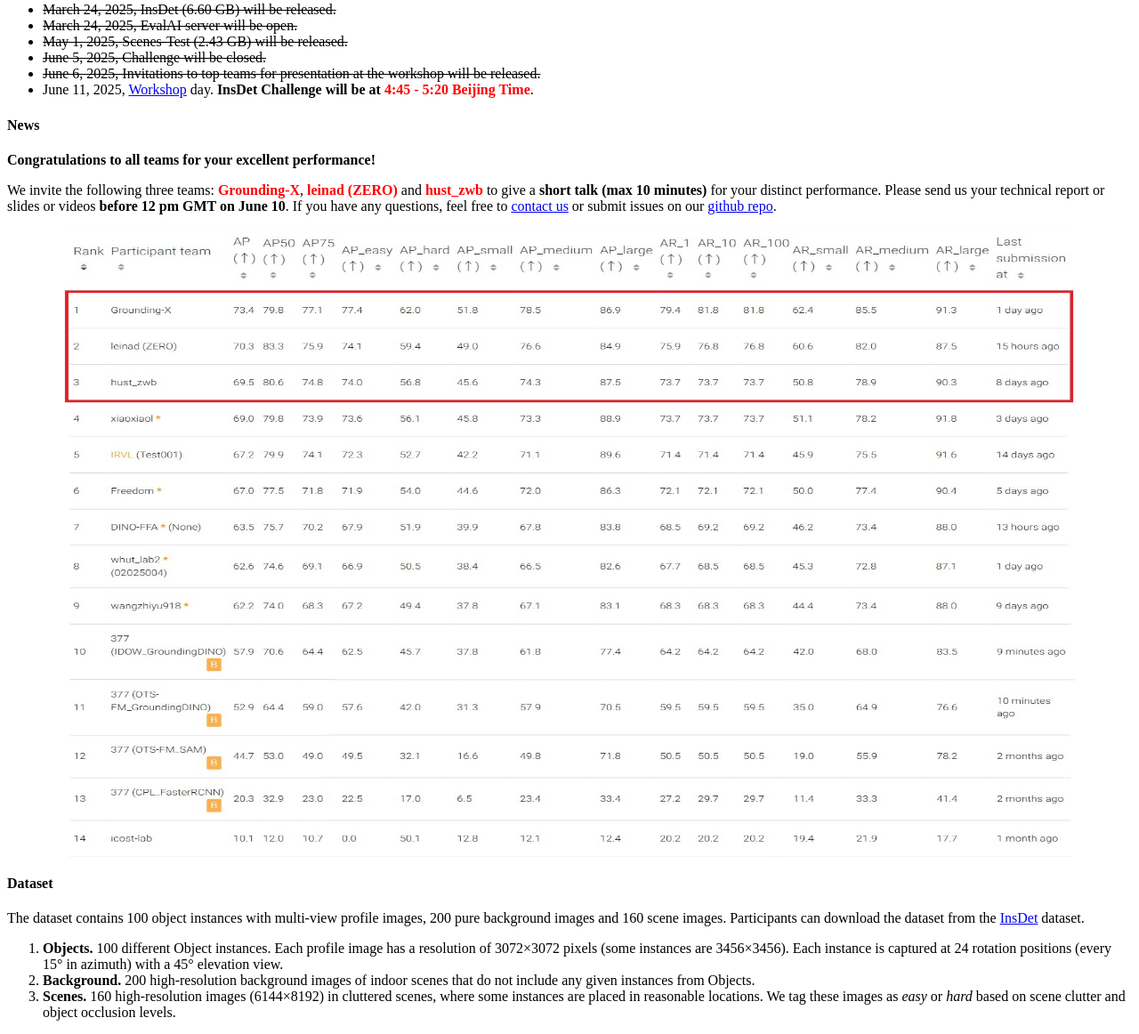
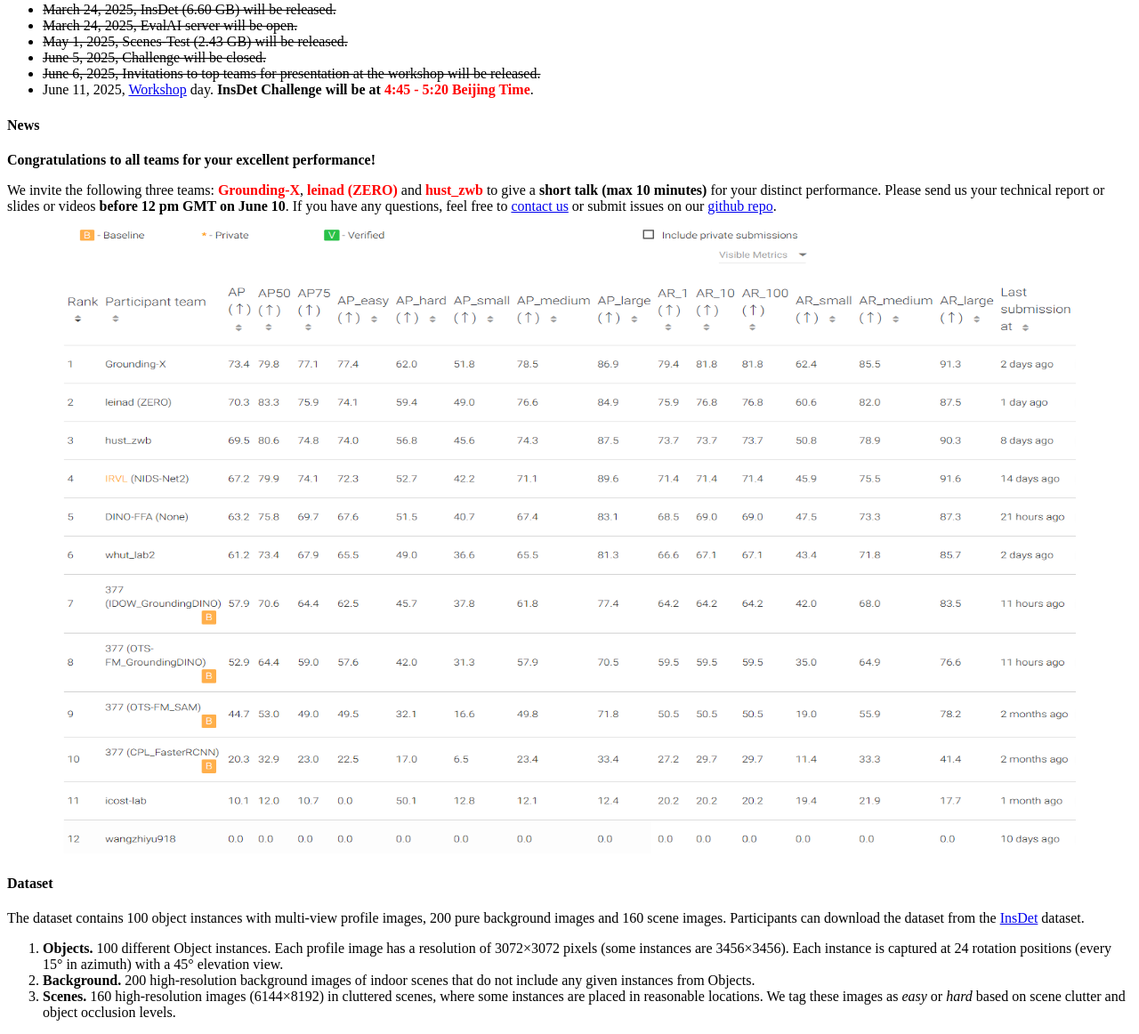
Before and after one commit to shenqq377/InsDetChallenge_CVPR2025, a Python web app: template templates/description.html in a window 1280 px wide. Shown: the part 1037-2199 px from the top of the page at 89% size. Run offline with Jinja, Linux system fonts and the light colour scheme; the template is opened without the code that fills it, so the values that code supplies are empty.

Commit message:
Update description.html

```diff
--- a/templates/description.html
+++ b/templates/description.html
@@ -21,7 +21,7 @@
 <p><b>Congratulations to all teams for your excellent performance!</b></p>
 <p>We invite the following three teams: <b><span style="color:red;">Grounding-X</span></b>, <b><span style="color:red;">leinad (ZERO)</span></b> and <b><span style="color:red;">hust_zwb</span></b> to give a <b>short talk (max 10 minutes)</b> for your distinct performance. Please send us your technical report or slides or videos <b>before 12 pm GMT on June 10</b>. If you have any questions, feel free to <a href="mailto:shenqq377@gmail.com">contact us</a> or submit issues on our <a href="https://github.com/shenqq377/instance_detection_challenge">github repo</a>.</p>
 <center>
-  <img src="https://raw.githubusercontent.com/shenqq377/InsDetChallenge_CVPR2025/refs/heads/challenge/templates/Leaderboard_CVPR2025_small.jpg" width="90%" height="90%">
+  <img src="https://raw.githubusercontent.com/shenqq377/InsDetChallenge_CVPR2025/refs/heads/challenge/templates/Leaderboard_CVPR2025.png" width="90%" height="90%">
 </center>
 <h4>Dataset</h4>
 <p>The dataset contains 100 object instances with multi-view profile images, 200 pure background images and 160 scene images. Participants can download the dataset from the <a href="https://drive.google.com/drive/folders/1rIRTtqKJGCTifcqJFSVvFshRb-sB0OzP?usp=sharing">InsDet</a> dataset.</p>
```
